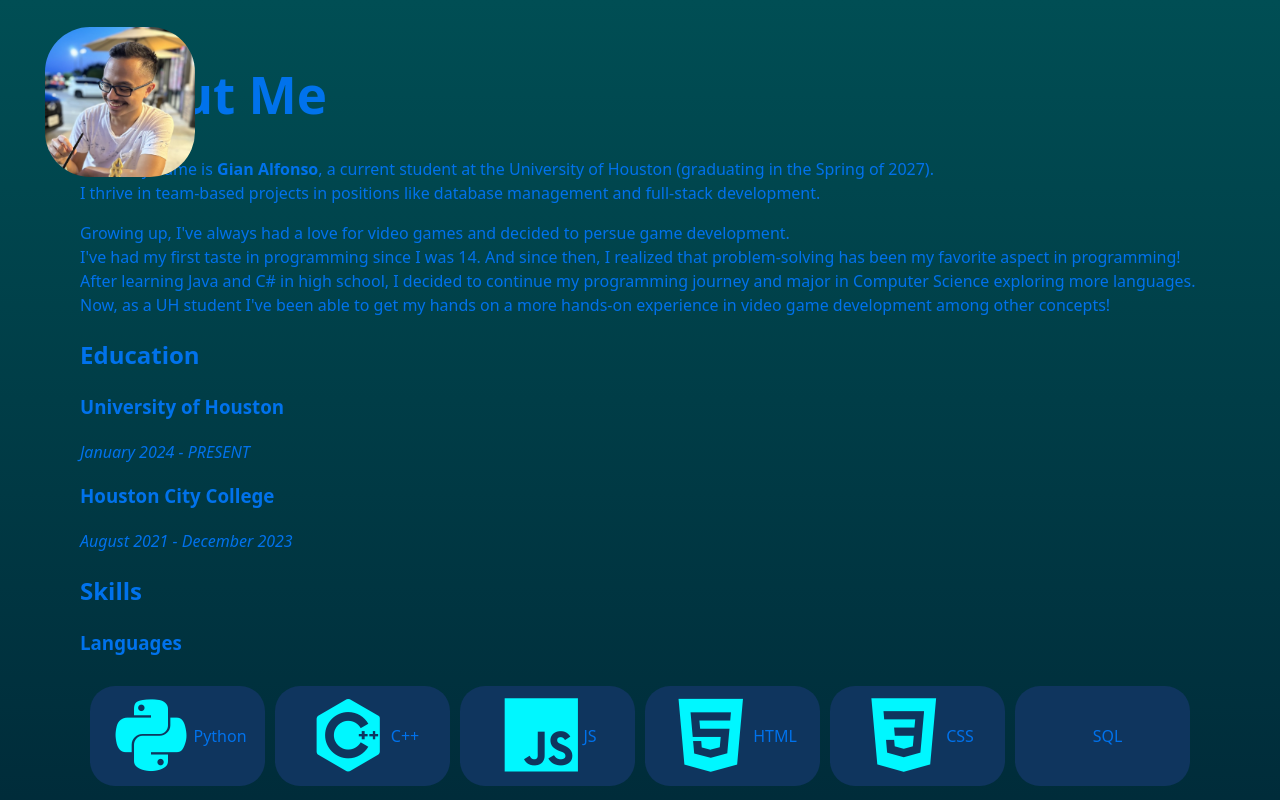
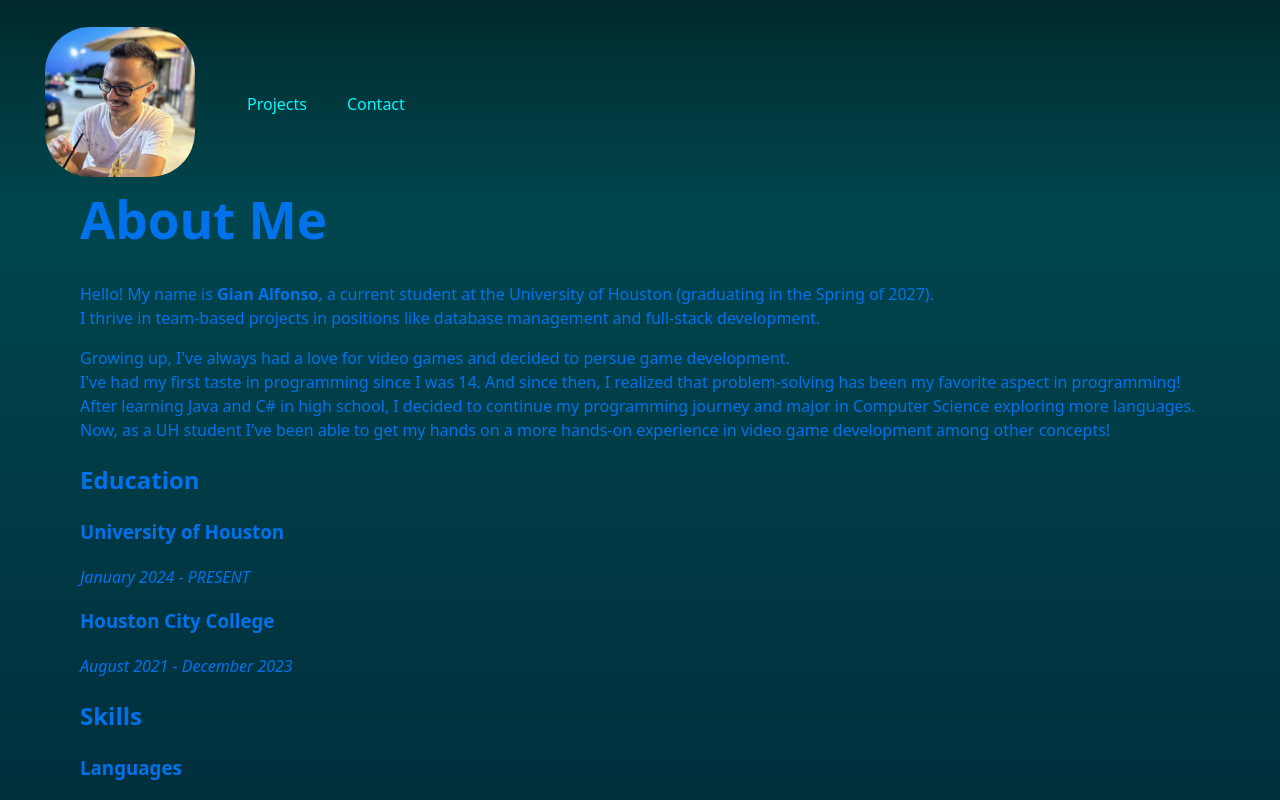
Before and after one commit to LtUdon/AG_Web, a React (Vite) app: page /about in a window 1280 px wide. Shown: the top 800 px of the page. Built offline with nearby package versions, Linux system fonts and the light colour scheme.

Commit message:
Header refactor

```diff
--- a/src/About.jsx
+++ b/src/About.jsx
@@ -8,14 +8,25 @@ function About() {
 return (
 	<>
 	<title>Gian Alfonso - ABOUT ME</title>
-	<nav>
-
-		<button onClick={() => navigate('/')} className='home-button'>
-			<img src={gianImage} alt="Gian Alfonso" className="profile-pic"/> <br/>
-		</button>
-	</nav>
+	<header className='header'>
+		<div className='header-content'>
+			<nav className='nav'>
+				<button onClick={() => navigate('/')} className='home-button'>
+					<img src={gianImage} alt="Gian Alfonso" className="profile-pic"/> <br/>
+				</button>
+				<ul className='nav-list'>
+					<li className='nav-item'>
+						<a href='#'>Projects</a>
+					</li>
+					<li className='nav-item'>
+						<a href='#'>Contact</a>
+					</li>
+				</ul>
+			</nav>
+		</div>
+	</header>
+	<div className='header-compensate'></div>
 	<div>
-
 		<div className='about-container'>
 			<h1>About Me</h1>
 					<p>
--- a/src/index.css
+++ b/src/index.css
@@ -93,6 +93,23 @@ nav > ul{
   height: 175px;
 }
 
+.header-content{
+  display: flex;
+  align-items: center;
+  justify-content: center;
+}
+
+.nav {
+  display: flex;
+  align-items: center;
+  justify-content: start;
+  background-image: linear-gradient(to bottom, #00000077, #00000000);
+}
+
+.header-compensate{
+  height:125px;
+}
+
 @media (prefers-color-scheme: light) {
   :root {
     color: #0072ec;
```
